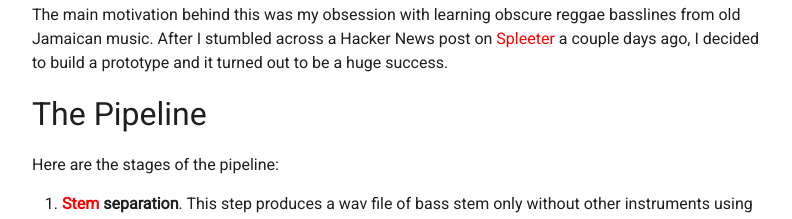
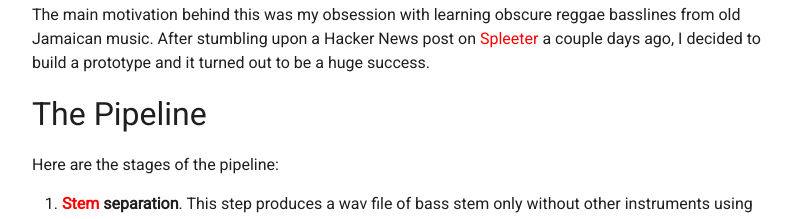
Before and after one commit to 0b01/rickyhan.com, a Jekyll site: the page built from _posts/2020-05-23-algorithm-for-fretboard-arrangement.md, in a window 1280 px wide and 900 px high, scrolled down 778 px, cut to the strip 255-900 px from the top of the window. Shown: the top 219 px of the strip, without its empty margins (238-1030 px from the left). Built offline with Jekyll 4.4.1, drawn with Linux system fonts in a browser that asks for light colours.

Commit message:
fix grammar

```diff
--- a/_posts/2020-05-23-algorithm-for-fretboard-arrangement.md
+++ b/_posts/2020-05-23-algorithm-for-fretboard-arrangement.md
@@ -13,7 +13,7 @@ Over the past weekend, I hacked together a pipeline to automatically transcribe
 
 <iframe width="560" height="315" src="https://www.youtube.com/embed/_OeHVuvUeE8" frameborder="0" allow="accelerometer; autoplay; encrypted-media; gyroscope; picture-in-picture" allowfullscreen></iframe>
 
-The main motivation behind this was my obsession with learning obscure reggae basslines from old Jamaican music. After I stumbled across a Hacker News post on [Spleeter](https://news.ycombinator.com/item?id=23228539) a couple days ago, I decided to build a prototype and it turned out to be a huge success.
+The main motivation behind this was my obsession with learning obscure reggae basslines from old Jamaican music. After stumbling upon a Hacker News post on [Spleeter](https://news.ycombinator.com/item?id=23228539) a couple days ago, I decided to build a prototype and it turned out to be a huge success.
 
 ## The Pipeline
 
```
